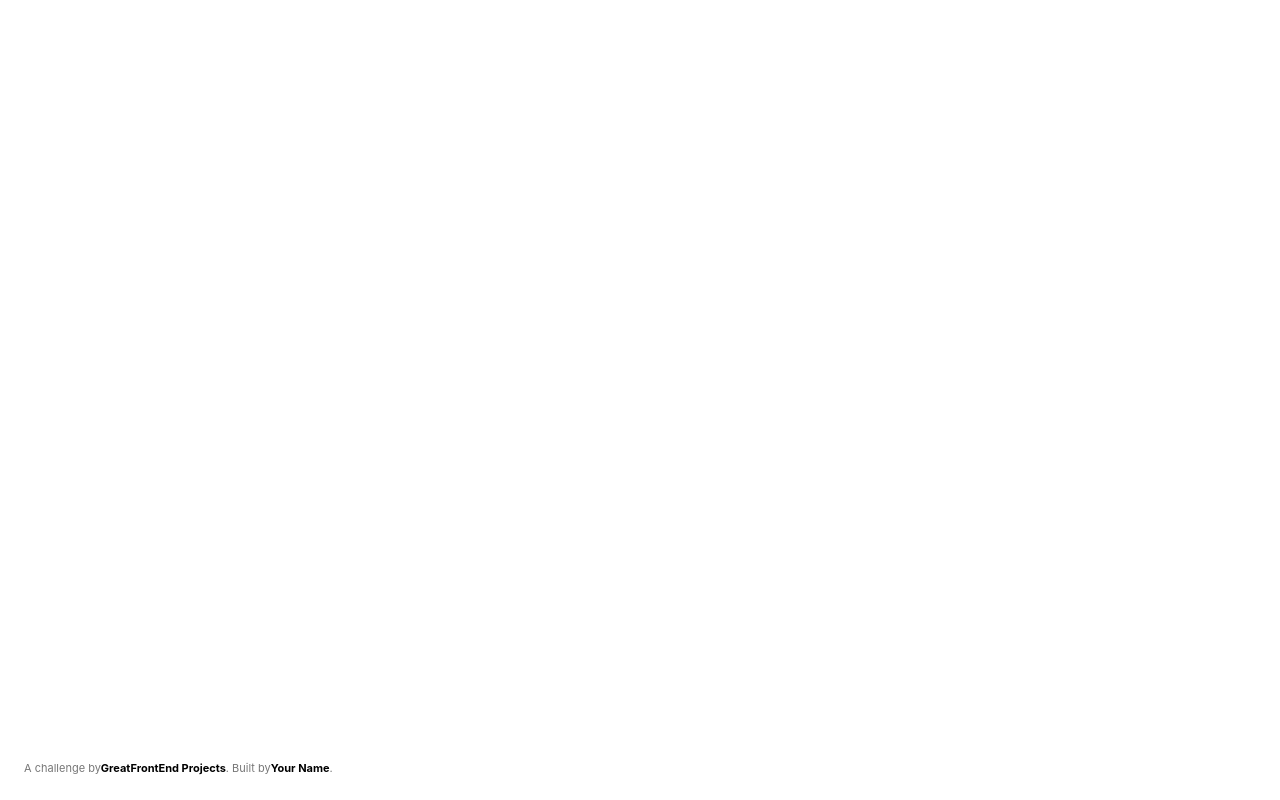
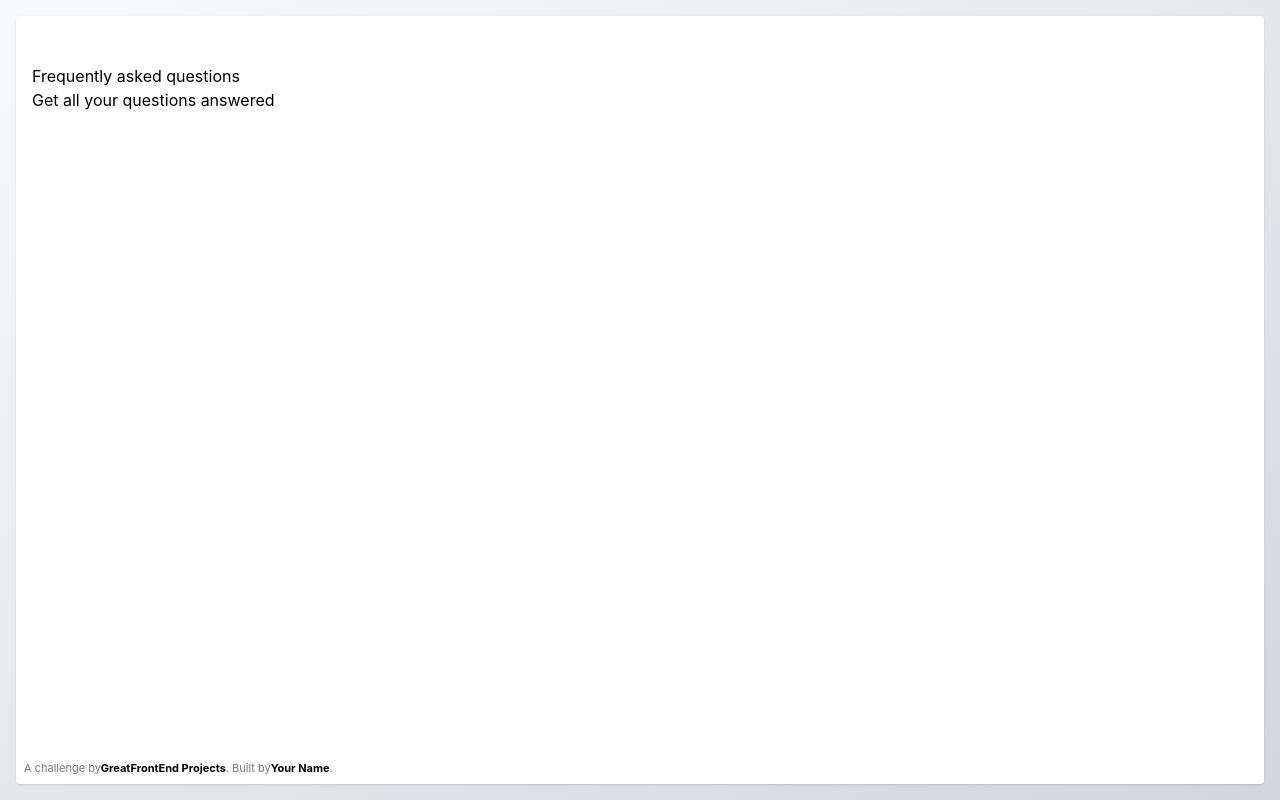
Before and after one commit to FionaDmello/faq-section, a React (Vite) app: page / in a window 1280 px wide. Built offline with nearby package versions, Linux system fonts and the light colour scheme.

Commit message:
some content added

```diff
--- a/src/App.tsx
+++ b/src/App.tsx
@@ -3,7 +3,12 @@ import './App.css'
 function App() {
 
   return (
-    <>
+    <div className="bg-linear-to-br from-[#F9FAFB] to-[#D2D6DB] min-h-screen flex flex-col p-4">
+      <div className="flex-1 rounded bg-white shadow gap-2 px-4 py-12">
+        <h1>Frequently asked questions</h1>
+        <p>Get all your questions answered</p>
+      </div>
+
       <div className="credits">
         A challenge by
         <a
@@ -15,7 +20,7 @@ function App() {
           >Your Name</a
         >.
       </div>
-    </>
+    </div>
   )
 }
 
```
